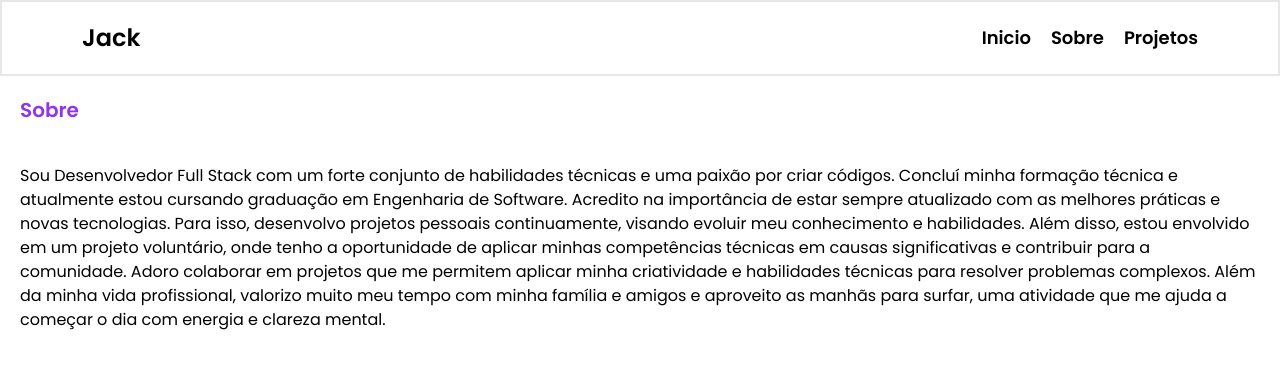
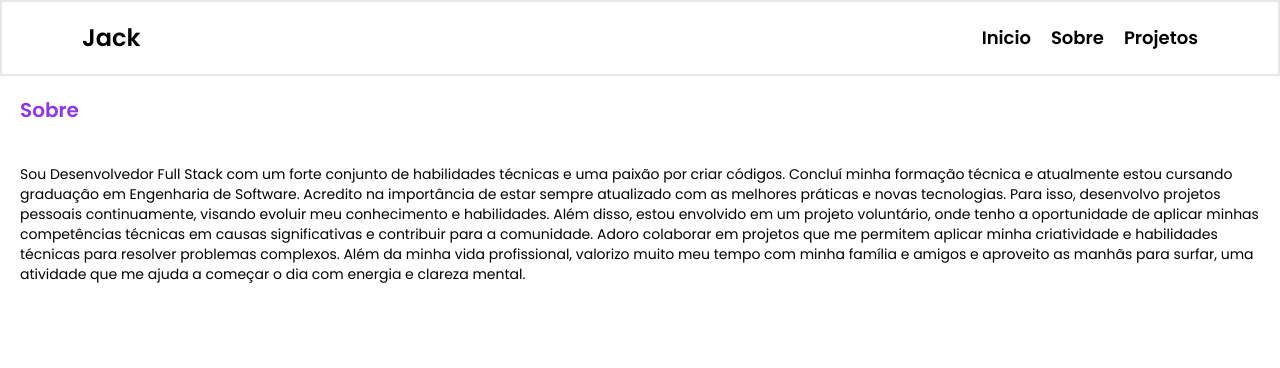
Before and after one commit to mfjack/Portfolio, a Next.js app: page /about in a window 1280 px wide. Shown: the top 368 px of the page. Built offline with nearby package versions, Linux system fonts and the light colour scheme.

Commit message:
style: diminuindo o p do AboutPage

```diff
--- a/app/about/page.tsx
+++ b/app/about/page.tsx
@@ -3,7 +3,7 @@ const AboutPage = () => {
       <div className="p-5">
          <h2 className="text-xl font-semibold text-purple-600">Sobre</h2>
 
-         <p className="mt-10">
+         <p className="mt-10 text-sm">
             Sou Desenvolvedor Full Stack com um forte conjunto de habilidades técnicas e uma paixão por criar códigos. Concluí minha formação técnica e atualmente estou cursando graduação em
             Engenharia de Software. Acredito na importância de estar sempre atualizado com as melhores práticas e novas tecnologias. Para isso, desenvolvo projetos pessoais continuamente, visando
             evoluir meu conhecimento e habilidades. Além disso, estou envolvido em um projeto voluntário, onde tenho a oportunidade de aplicar minhas competências técnicas em causas significativas e
```
